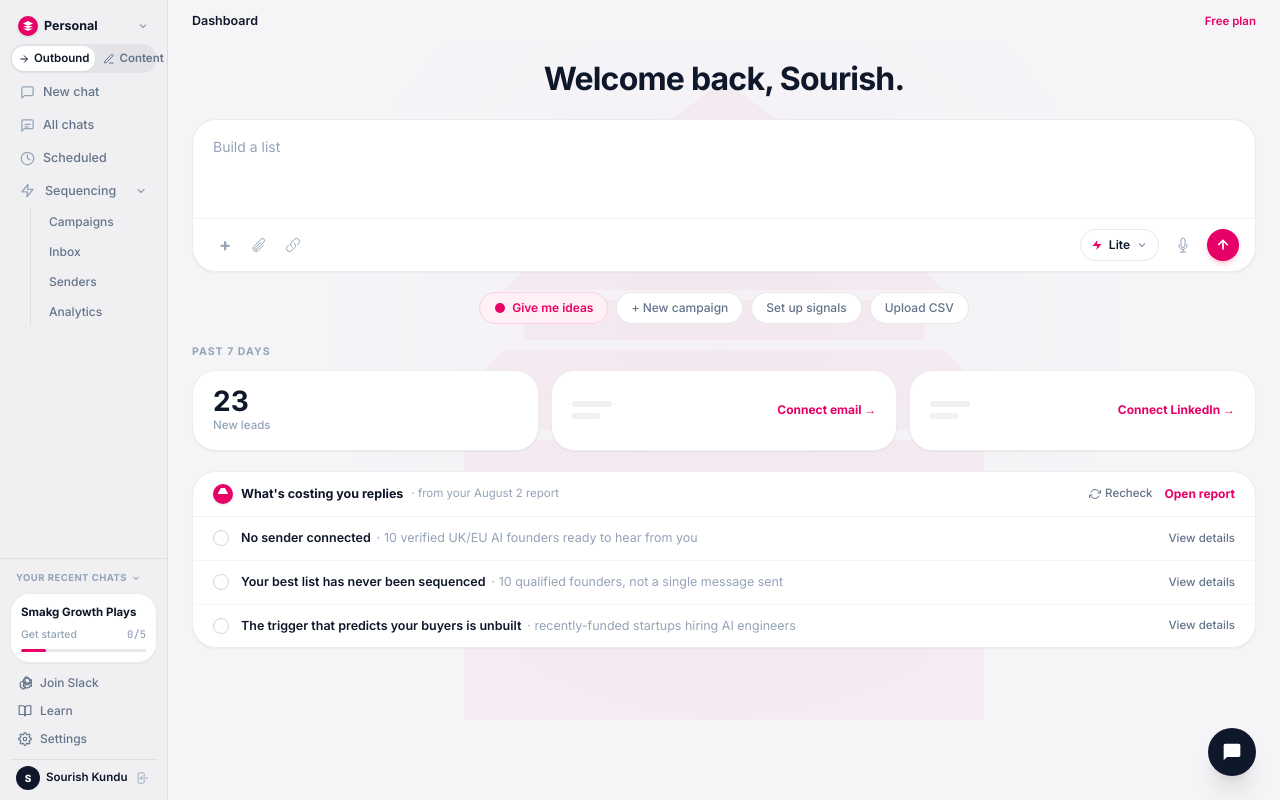
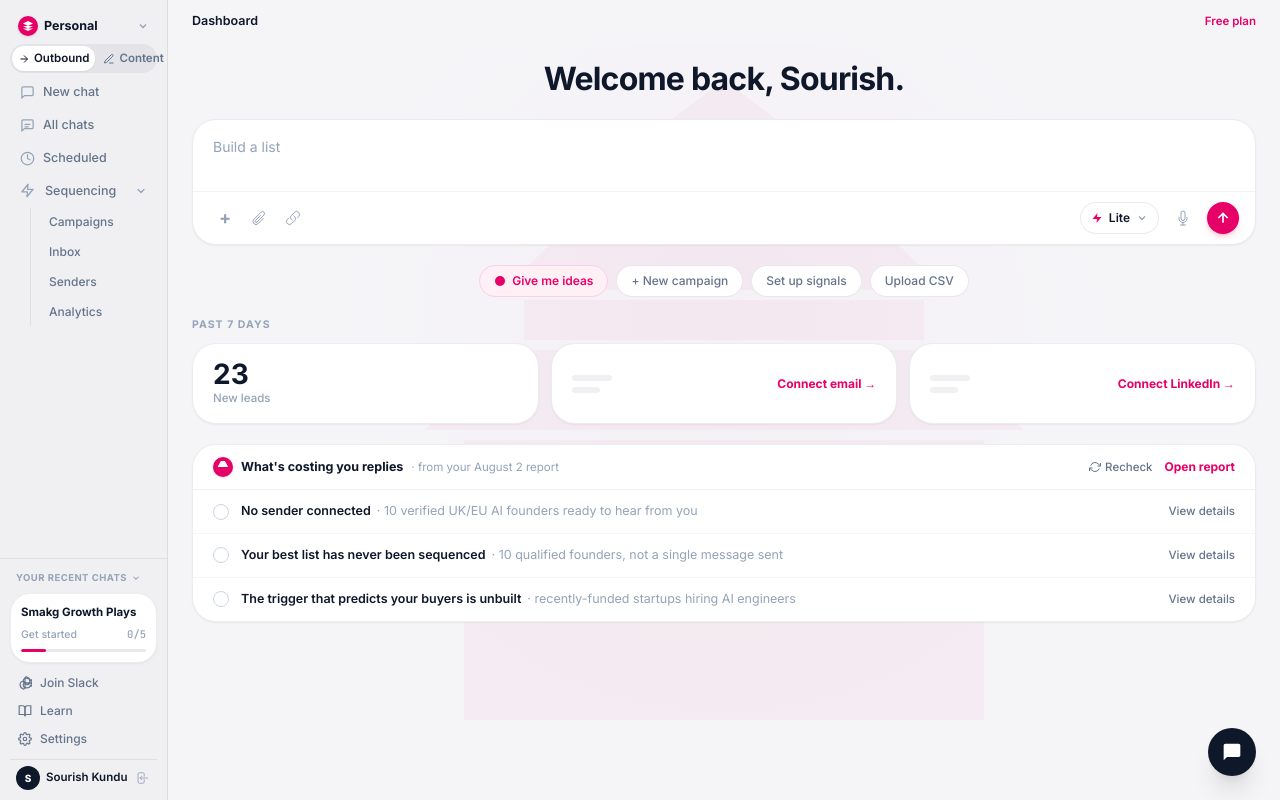
Before and after one commit to sourishkundu23/LeadForge, a Next.js app: page / in a window 1280 px wide. Built offline with nearby package versions, Linux system fonts and the light colour scheme.

Commit message:
fix: compact prompt box rows=2 to match Origami height

```diff
--- a/src/app/dashboard/page.tsx
+++ b/src/app/dashboard/page.tsx
@@ -33,12 +33,12 @@ export default function DashboardOverviewPage() {
       {/* AI Prompt */}
       <div className="bg-white border border-black/[0.08] rounded-2xl shadow-xs">
         <textarea
-          rows={3}
+          rows={2}
           value={promptText}
           onChange={(e) => setPromptText(e.target.value)}
           onKeyDown={handleKeyDown}
           placeholder="Build a list"
-          className="w-full bg-transparent text-[#0f172a] placeholder-[#94a3b8] text-[14px] px-5 pt-4 pb-2 focus:outline-none resize-none leading-relaxed"
+          className="w-full bg-transparent text-[#0f172a] placeholder-[#94a3b8] text-[14px] px-5 pt-4 pb-1 focus:outline-none resize-none leading-relaxed"
         />
 
         {/* Toolbar */}
```
